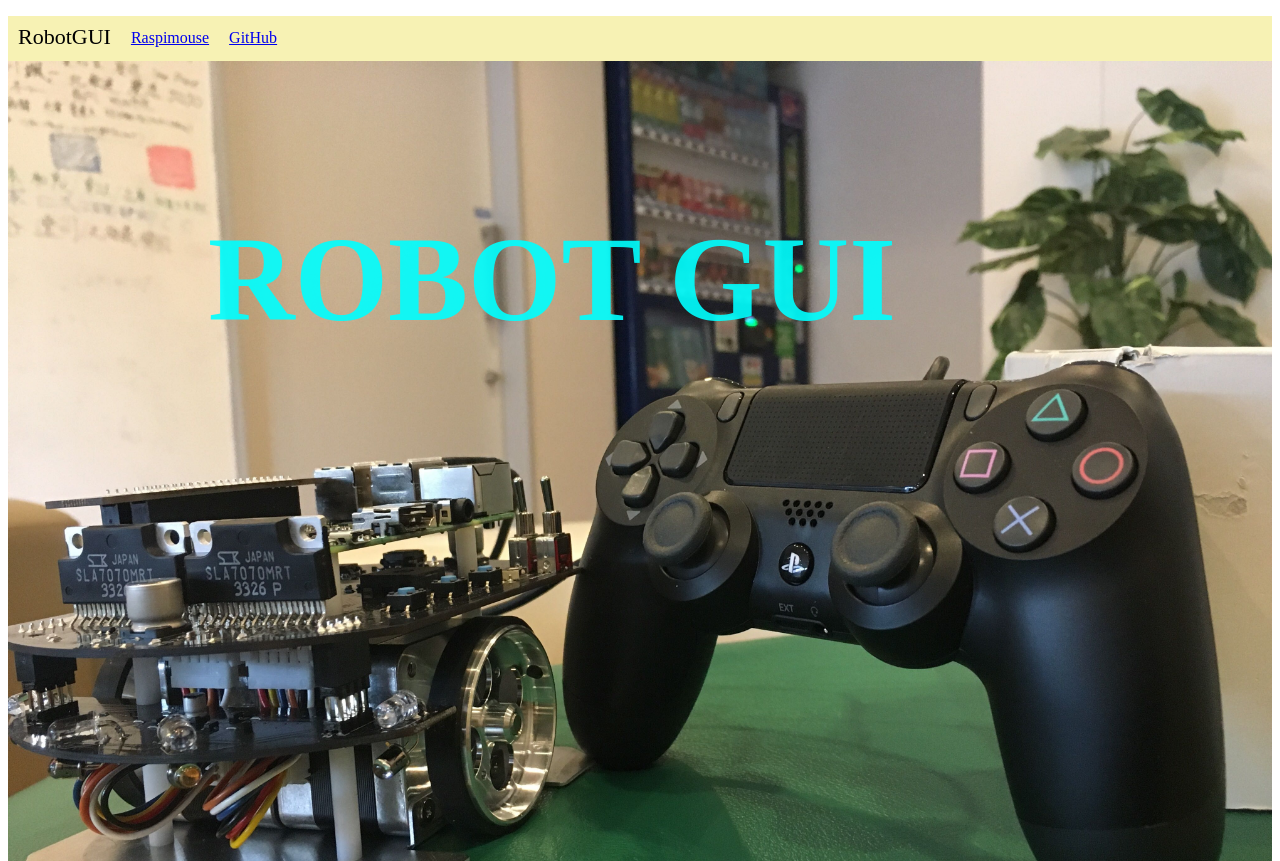
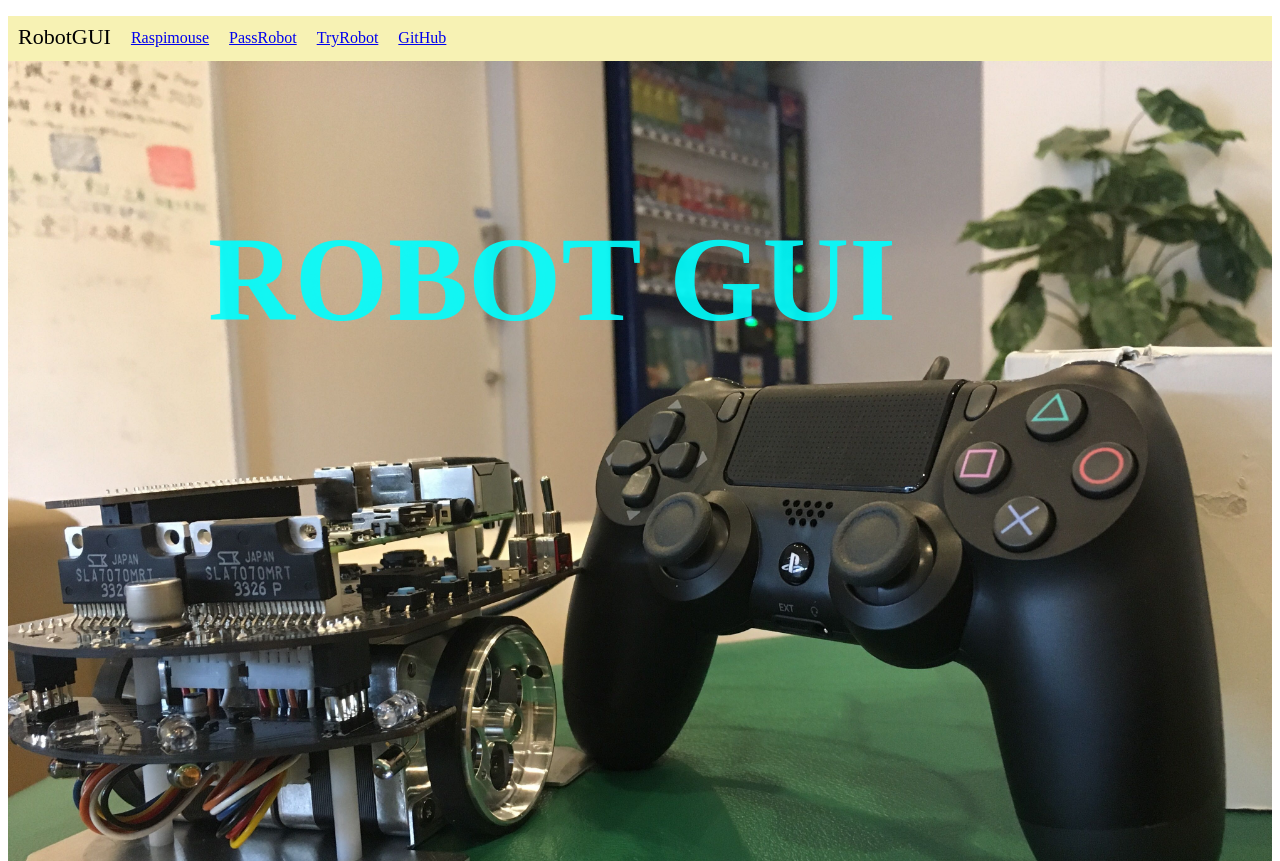
Before and after one commit to Besshy8/html, a plain HTML site: page index.html in a window 1280 px wide. Shown: the top 861 px of the page. Drawn offline with Linux system fonts and the light colour scheme.

Commit message:
Make new link

```diff
--- a/index.html
+++ b/index.html
@@ -16,6 +16,12 @@
                         <a href="./index2.html" target="_blank">Raspimouse</a>
                     </li>
                     <li>
+                        <a href="./index3.html" target="_blank">PassRobot</a>
+                    </li>
+                    <li>
+                        <a href="./index4.html" target="_blank">TryRobot</a>
+                    </li>
+                    <li>
                         <a href="https://github.com/Besshy8/raspi_ros" target="_blank">GitHub</a>
                     </li>
                 </ul>
```
